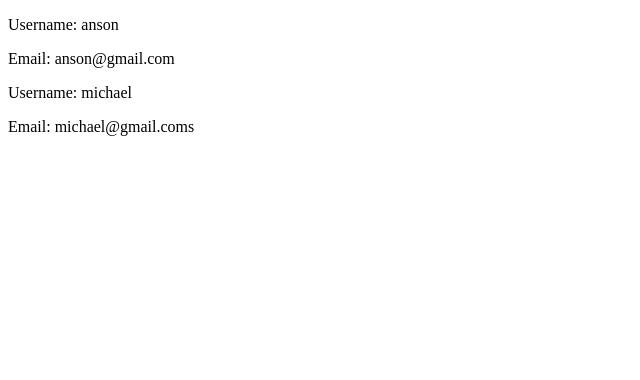
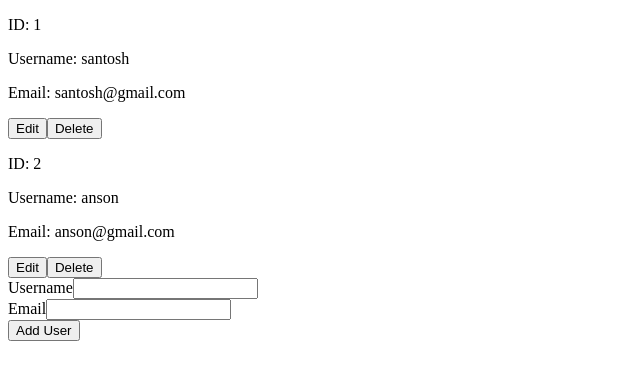
Before and after one commit to santoshkbrj/Reactjs_Tutorial, a React (Vite) app: page / in a window 1280 px wide. Shown: the top 380 px of the page, without its empty margins (0-640 px from the left). Built offline with nearby package versions, Linux system fonts and the light colour scheme.

Commit message:
Updating, Deleting and Adding of state of user data

```diff
--- a/src/App.jsx
+++ b/src/App.jsx
@@ -1,31 +1,10 @@
-import UserData from "./components/UserData"
+
+import UserState from "./components/UserState";
 function App() {
-    const mockUsers = [
-        {
-            id: 1,
-            username: "anson",
-            email: "anson@gmail.com"
-        },
-        {
-            id: 2,
-            username: "michael",
-            email: "michael@gmail.coms"
-        }
-    ]
-    const callme = () => {
-        console.log('hello')
-    }
+
     return (
         <>
-            <div>
-                {
-                    mockUsers?.map((data) => (
-                        <div key={data.id}>
-                            <UserData data={data} />
-                        </div>
-                    ))
-                }
-            </div>
+            <UserState />
         </>
     )
 }
--- a/src/components/UserData.jsx
+++ /dev/null
@@ -1,9 +0,0 @@
-function UserData({ data }) {
-    return (
-        <>
-            <p>Username: {data.username}</p>
-            <p>Email: {data.email}</p>
-        </>
-    )
-}
-export default UserData;
--- /dev/null
+++ b/src/components/UserDetails.jsx
@@ -0,0 +1,32 @@
+import React, { useState } from 'react'
+
+export default function UserDetails({ user, setUsers }) {
+    const [isEditing, setIsEditing] = useState(false);
+    const [username, setUsername] = useState('');
+    const [email, setEmail] = useState('');
+
+    return (
+        <div>
+            <div>
+                <p>ID: <span>{user.id}</span></p>
+                <p>Username: {isEditing ? (<input name='username' id="username" value={username} onChange={(e) => { setUsername(e.target.value) }} />)
+                    : (<span>{user.username}</span>)}</p>
+                <p>Email: {isEditing ? (<input name="email" id="email" value={email} onChange={(e) => { setEmail(e.target.value) }} />) :
+                    (<span>{user.email}</span>)}</p>
+                <button onClick={() => { setIsEditing((currentState) => !currentState) }}>Edit</button>
+                <button onClick={() => {
+                    setUsers((currentUsersState) => currentUsersState.filter(
+                        (currentUser) => currentUser.id !== user.id
+                    ))
+                }}>Delete</button>
+                {isEditing && <button onClick={() => {
+                    setUsers((currentUsersState) => currentUsersState.map((currentUser) => currentUser.id === user.id
+                        ? { ...currentUser, username, email } : currentUser)
+
+                    );
+                    setIsEditing(false)
+                }}>Save</button>}
+            </div>
+        </div>
+    )
+}
--- /dev/null
+++ b/src/components/UserState.jsx
@@ -0,0 +1,54 @@
+import React, { useState } from 'react'
+import UserDetails from './UserDetails';
+
+export default function UserState() {
+    const [username, setUsername] = useState('');
+    const [email, setEmail] = useState('');
+    const [counter, setCounter] = useState(3)
+    const [users, setUsers] = useState([
+        {
+            id: 1,
+            username: 'santosh',
+            email: 'santosh@gmail.com'
+        },
+        {
+            id: 2,
+            username: 'anson',
+            email: 'anson@gmail.com'
+        }
+    ]);
+    return (
+        <div>
+            {
+                users.map((user, index) => (
+                    <UserDetails key={index} user={user} setUsers={setUsers} />)
+                )
+            }
+            <form onSubmit={(e) => {
+                e.preventDefault();
+                //console.log(username, email)
+                const newUser = {
+                    id: counter,
+                    username,
+                    email
+                };
+                setCounter((currentCounter) => currentCounter + 1);
+                setUsers((currentUsersState) => [...currentUsersState, newUser])
+
+            }}>
+                <div>
+                    <label htmlFor="username">Username</label>
+                    <input type='text' name="username" value={username} onChange={(e) => {
+                        setUsername(e.target.value)
+                    }} />
+                </div>
+                <div>
+                    <label htmlFor="email">Email</label>
+                    <input type='email' name="email" value={email} onChange={(e) => { setEmail(e.target.value) }} />
+                </div>
+                <button>Add User</button>
+            </form>
+
+        </div>
+    )
+}
```
